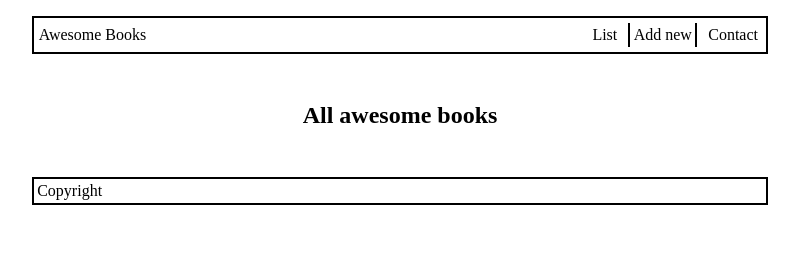
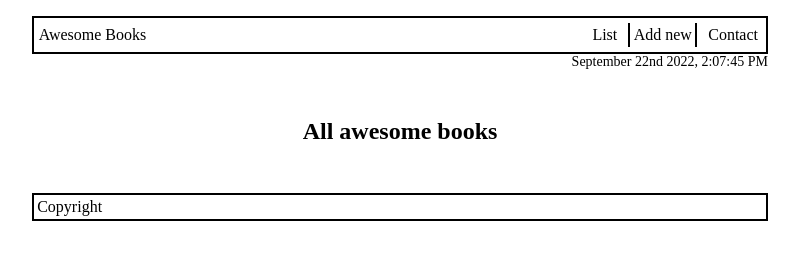
Before and after one commit to Baayeh/awesome-books, a website: page index.html in a window 1280 px wide. Shown: the whole page, without its empty margins (240-1039 px from the left). Drawn offline with Linux system fonts and the light colour scheme.

Commit message:
Added date and time

```diff
--- a/index.html
+++ b/index.html
@@ -19,6 +19,7 @@
         <li class="nav-item" id="contact-link"><a href="#" type="button">Contact</a></li>
       </ul>
     </nav>
+    <div id="time"></div>
 
     <!-- Page Title -->
     <h1 class="page-title">All awesome books</h1>
@@ -52,7 +53,6 @@
         <li>Our phone number:0043586534422</li>
         <li>Our adress:Streetname 22,84503 City,Country</li>
       </ul>
-
     </section>
 
     <footer>
--- a/script.js
+++ b/script.js
@@ -5,6 +5,7 @@ const form = document.querySelector('#form');
 const ul = document.querySelector('#book-list');
 const bookSection = document.querySelector('#bookSection');
 const heading = document.querySelector('.page-title');
+const dateTime = document.querySelector('#time');
 
 // Getting sections of The HTML
 const contactSection = document.querySelector('#contact');
@@ -167,6 +168,38 @@ class Methods {
 
    heading.textContent = 'All awesome books';
  }
+
+ static getDateFormat() {
+   const date = new Date();
+   const time = date.toLocaleTimeString();
+   const month = date.toLocaleString('en-US', {
+     month: 'long',
+   });
+   const year = date.getFullYear();
+   const day = this.getSuffix(date.getDate());
+
+   return `${month} ${day} ${year}, ${time}`;
+ }
+
+ static getSuffix(date) {
+   if (date > 3 && date < 21) {
+     return `${date}th`;
+   }
+   switch (date % 10) {
+     case 1:
+
+       return `${date}st`;
+     case 2:
+
+       return `${date}nd`;
+     case 3:
+
+       return `${date}rd`;
+
+     default:
+       return `${date}th`;
+   }
+ }
 }
 
 // Get all books from the localStorage anytime the page loads fully
@@ -212,3 +245,5 @@ ul.addEventListener('click', (e) => {
     e.target.parentElement.remove();
   }
 });
+
+dateTime.textContent = Methods.getDateFormat();
--- a/style.css
+++ b/style.css
@@ -28,6 +28,11 @@ nav#navigation {
   justify-content: space-between;
   padding: 0.3em;
   align-items: center;
+}
+
+div#time {
+  text-align: right;
+  font-size: 14px;
 }
 
 ul {
```
